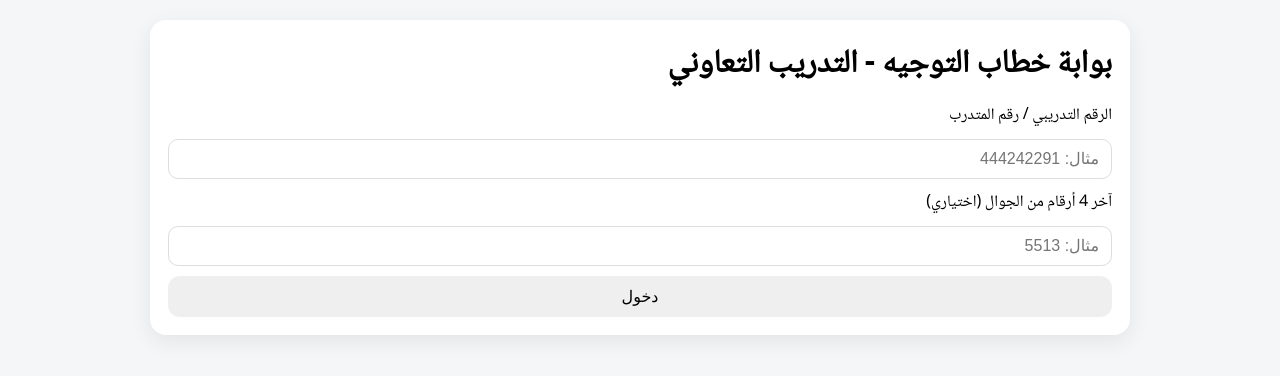
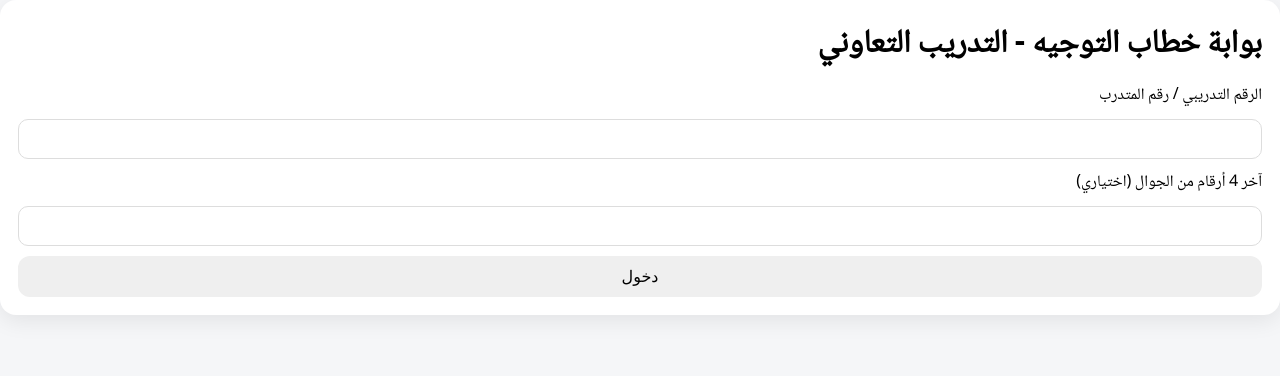
Before and after one commit to ctabha/coop-training, a Flask app: page / in a window 1280 px wide. Shown: the top 376 px of the page. Run offline with Flask 3, Linux system fonts and the light colour scheme.

Commit message:
Update index.html

```diff
--- a/templates/index.html
+++ b/templates/index.html
@@ -1,12 +1,12 @@
 <!doctype html>
 <html lang="ar" dir="rtl">
 <head>
-  <meta charset="utf-8" />
+  <meta charset="utf-8">
   <title>بوابة خطاب التوجيه - التدريب التعاوني</title>
   <link rel="stylesheet" href="/static/style.css">
 </head>
 <body>
-  <div class="page">
+  <div class="container">
     <div class="card">
       <h1>بوابة خطاب التوجيه - التدريب التعاوني</h1>
 
@@ -22,10 +22,10 @@
 
       <form method="post" class="form">
         <label>الرقم التدريبي / رقم المتدرب</label>
-        <input name="trainee_id" placeholder="مثال: 444242291" required>
+        <input name="trainee_id" required>
 
         <label>آخر 4 أرقام من الجوال (اختياري)</label>
-        <input name="phone_last4" placeholder="مثال: 5513">
+        <input name="phone_last4">
 
         <button type="submit">دخول</button>
       </form>
```
